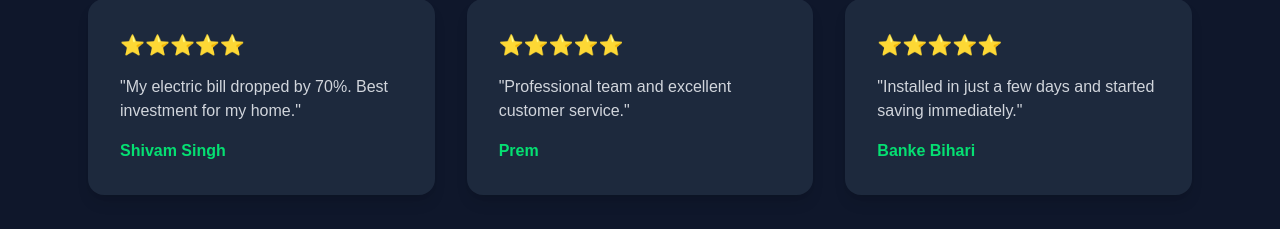
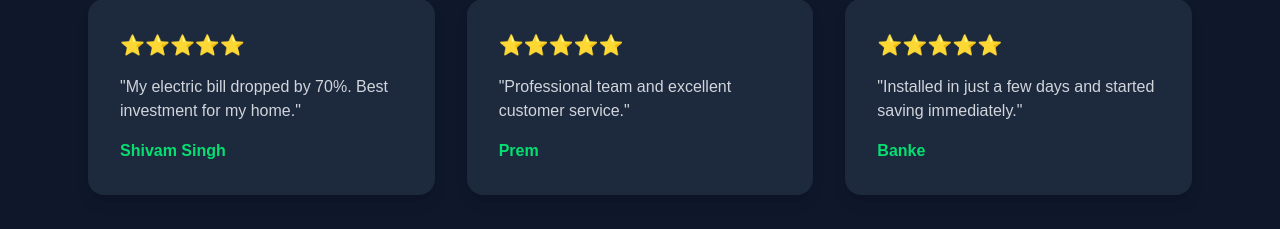
Before and after one commit to rahulsingh81069/solar-energy-website, a React (Vite) app: page / in a window 1280 px wide. Shown: the part 2433-2662 px from the top of the page. Built offline with nearby package versions, Linux system fonts and the light colour scheme.

Commit message:
name changes

```diff
--- a/src/components/Testimonials.jsx
+++ b/src/components/Testimonials.jsx
@@ -9,7 +9,7 @@ export default function Testimonials() {
       review: "Professional team and excellent customer service.",
     },
     {
-      name: "Banke Bihari",
+      name: "Banke",
       review: "Installed in just a few days and started saving immediately.",
     },
   ];
```
